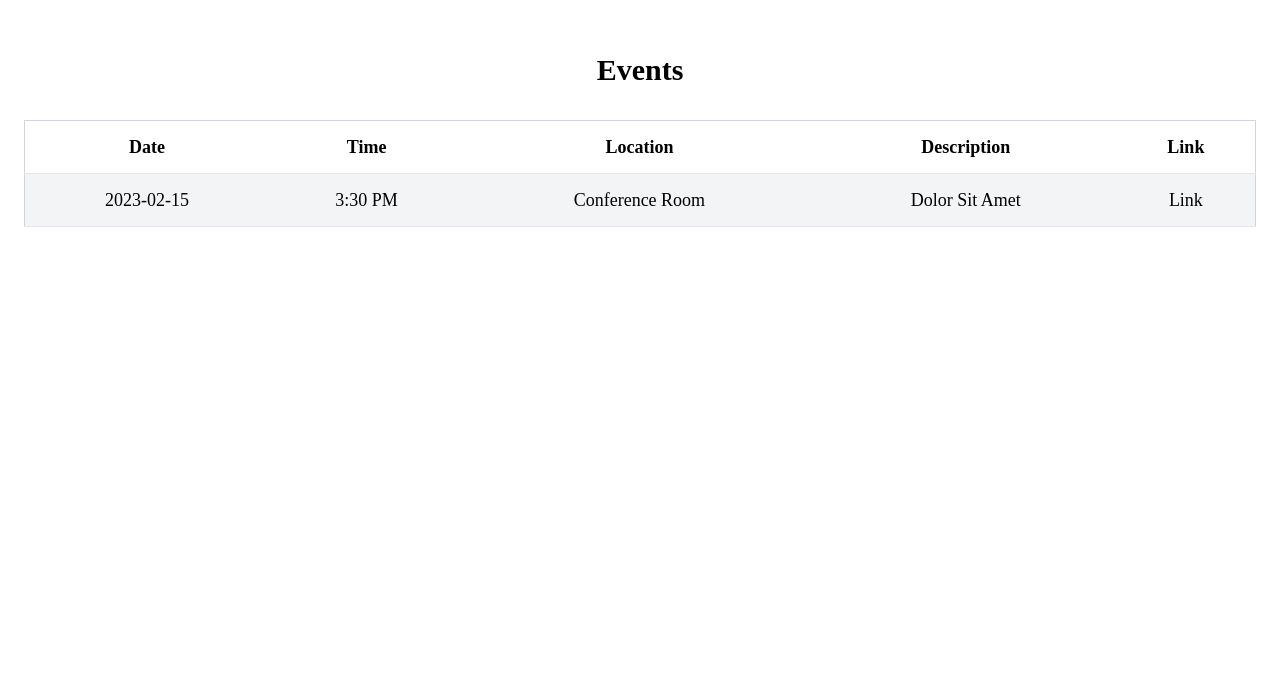
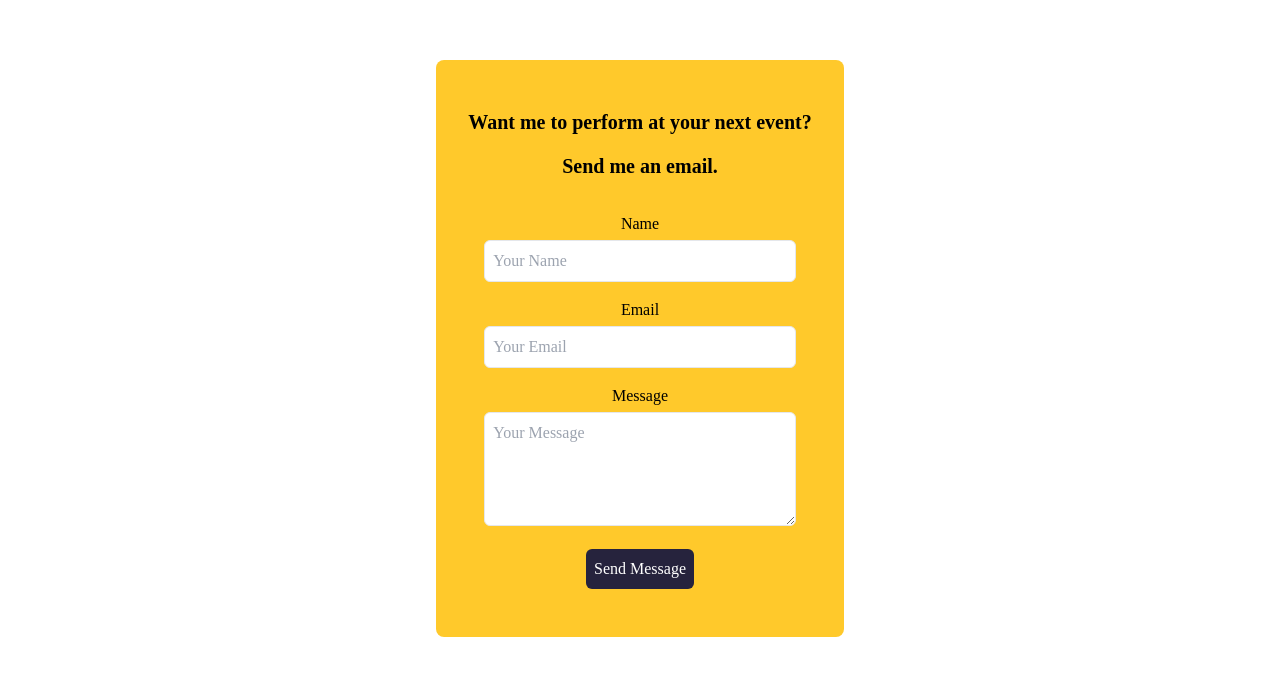
Before and after one commit to mzsellem/justin-han, a Next.js app: page / in a window 1280 px wide. Shown: the part 2030-2706 px from the top of the page. Built offline with nearby package versions, Linux system fonts and the light colour scheme.

Commit message:
format media component

```diff
--- a/app/events/events.tsx
+++ b/app/events/events.tsx
@@ -15,7 +15,7 @@ interface EventsTableProps {
 
 const EventsTable: React.FC<EventsTableProps> = ({ data = [] }) => {
   const wrapperStyle = {
-    minHeight: data.length > 0 ? 'auto' : '0',
+    minHeight: data.length > 0 ? 'auto' : '100',
   };
   return (
     <div className="flex flex-col items-center p-4 text-sm bg-white md:text-lg md:p-6" style={wrapperStyle}>
--- a/app/page.tsx
+++ b/app/page.tsx
@@ -99,13 +99,13 @@ export default function Home({title, link, imageUrl}: any) {
     //   description: 'Lorem Ipsum',
     //   link: 'https://example.com',
     // },
-    {
-      date: '2023-02-15',
-      time: '3:30 PM',
-      location: 'Conference Room',
-      description: 'Dolor Sit Amet',
-      link: 'https://example.com',
-    },
+    // {
+    //   date: '2023-02-15',
+    //   time: '3:30 PM',
+    //   location: 'Conference Room',
+    //   description: 'Dolor Sit Amet',
+    //   link: 'https://example.com',
+    // },
   ];
 
   return (
@@ -143,26 +143,22 @@ export default function Home({title, link, imageUrl}: any) {
             </div>
             <div ref={section3Ref} className="w-screen bg-white">
               <div className="flex justify-center mt-6 mb-6 text-3xl font-bold font-pro">Media</div>
-              <div className="flex justify-center p-6 mx-auto mb-52 sm:w-5/6">
+              <div className="flex justify-center p-6 mx-auto sm:w-5/6 mb-52">
                 <div className="sm:w-full sm:flex-col sm:flex ">
                   <MediaCard title={title} link={link} imageUrl={imageUrl} />
                 </div>
               </div>
             </div>
             {tableData.length > 0 ? (
-          <>
-            <div ref={section4Ref} className="h-screen md:w-screen">
-              <Events data={tableData} />
-            </div>
-            <div ref={section5Ref} className="flex justify-center p-4 pt-6 text-center md:h-3/4 md:pb-8 md:pt-8">
-              <Contact />
-            </div>
-          </>
-        ) : (
-          <div ref={section5Ref} className="flex justify-center p-4 pt-6 text-center md:h-3/4 md:pb-8 md:pt-8">
+              <div ref={section4Ref} className="h-screen md:w-screen">
+                <Events data={tableData} />
+              </div>
+            ) : (
+              <></>
+        )}
+        <div ref={section5Ref} className="flex justify-center p-4 pt-6 text-center md:h-3/4 md:pb-8 md:pt-8">
             <Contact />
           </div>
-        )}
         </div>
       </div>
     </>
--- a/package.json
+++ b/package.json
@@ -26,7 +26,7 @@
     "@types/react-slick": "^0.23.12",
     "autoprefixer": "^10.4.16",
     "postcss": "^8.4.31",
-    "tailwindcss": "^3.3.5",
+    "tailwindcss": "^3.4.1",
     "typescript": "^5"
   }
 }
```
Also changed, not shown: 1 other file (tests, documents, lock files or other folders).
